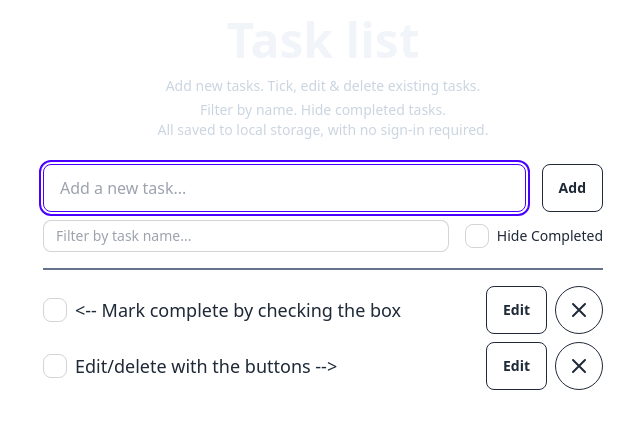
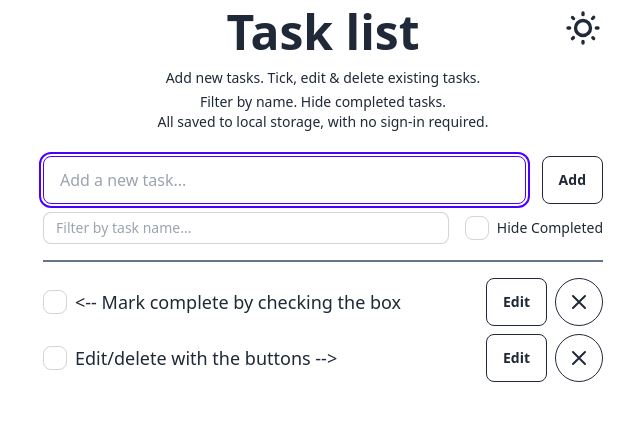
Before and after one commit to jakerbp/tasklist, a React (Vite) app: page / in a window 1280 px wide. Shown: the top 428 px of the page, without its empty margins (317-957 px from the left). Built offline with nearby package versions, Linux system fonts and the light colour scheme.

Commit message:
add theme button & fix styling

```diff
--- a/index.html
+++ b/index.html
@@ -3,7 +3,6 @@
   <head>
     <meta charset="UTF-8" />
     <meta name="viewport" content="width=device-width, initial-scale=1.0" />
-    <link href="./src/output.css" rel="stylesheet">
     <title>Vite + React</title>
   </head>
   <body>
--- a/src/output.css
+++ b/public/output.css
@@ -607,7 +607,73 @@ html {
   --bc: 0.278078 0.029596 256.847952;
 }
 
+:root:has(input.theme-controller[value=light]:checked) {
+  color-scheme: light;
+  --in: 0.7206 0.191 231.6;
+  --su: 64.8% 0.150 160;
+  --wa: 0.8471 0.199 83.87;
+  --er: 0.7176 0.221 22.18;
+  --pc: 0.89824 0.06192 275.75;
+  --ac: 0.15352 0.0368 183.61;
+  --inc: 0 0 0;
+  --suc: 0 0 0;
+  --wac: 0 0 0;
+  --erc: 0 0 0;
+  --rounded-box: 1rem;
+  --rounded-btn: 0.5rem;
+  --rounded-badge: 1.9rem;
+  --animation-btn: 0.25s;
+  --animation-input: .2s;
+  --btn-focus-scale: 0.95;
+  --border-btn: 1px;
+  --tab-border: 1px;
+  --tab-radius: 0.5rem;
+  --p: 0.4912 0.3096 275.75;
+  --s: 0.6971 0.329 342.55;
+  --sc: 0.9871 0.0106 342.55;
+  --a: 0.7676 0.184 183.61;
+  --n: 0.321785 0.02476 255.701624;
+  --nc: 0.894994 0.011585 252.096176;
+  --b1: 1 0 0;
+  --b2: 0.961151 0 0;
+  --b3: 0.924169 0.00108 197.137559;
+  --bc: 0.278078 0.029596 256.847952;
+}
+
 [data-theme=dark] {
+  color-scheme: dark;
+  --in: 0.7206 0.191 231.6;
+  --su: 64.8% 0.150 160;
+  --wa: 0.8471 0.199 83.87;
+  --er: 0.7176 0.221 22.18;
+  --pc: 0.13138 0.0392 275.75;
+  --sc: 0.1496 0.052 342.55;
+  --ac: 0.14902 0.0334 183.61;
+  --inc: 0 0 0;
+  --suc: 0 0 0;
+  --wac: 0 0 0;
+  --erc: 0 0 0;
+  --rounded-box: 1rem;
+  --rounded-btn: 0.5rem;
+  --rounded-badge: 1.9rem;
+  --animation-btn: 0.25s;
+  --animation-input: .2s;
+  --btn-focus-scale: 0.95;
+  --border-btn: 1px;
+  --tab-border: 1px;
+  --tab-radius: 0.5rem;
+  --p: 0.6569 0.196 275.75;
+  --s: 0.748 0.26 342.55;
+  --a: 0.7451 0.167 183.61;
+  --n: 0.313815 0.021108 254.139175;
+  --nc: 0.746477 0.0216 264.435964;
+  --b1: 0.253267 0.015896 252.417568;
+  --b2: 0.232607 0.013807 253.100675;
+  --b3: 0.211484 0.01165 254.087939;
+  --bc: 0.746477 0.0216 264.435964;
+}
+
+:root:has(input.theme-controller[value=dark]:checked) {
   color-scheme: dark;
   --in: 0.7206 0.191 231.6;
   --su: 64.8% 0.150 160;
@@ -1035,6 +1101,48 @@ html {
   margin-inline-end: -0px;
 }
 
+.swap {
+  position: relative;
+  display: inline-grid;
+  -webkit-user-select: none;
+     -moz-user-select: none;
+          user-select: none;
+  place-content: center;
+  cursor: pointer;
+}
+
+.swap > * {
+  grid-column-start: 1;
+  grid-row-start: 1;
+  transition-duration: 300ms;
+  transition-timing-function: cubic-bezier(0, 0, 0.2, 1);
+  transition-property: transform, opacity;
+}
+
+.swap input {
+  -webkit-appearance: none;
+     -moz-appearance: none;
+          appearance: none;
+}
+
+.swap .swap-on,
+.swap .swap-indeterminate,
+.swap input:indeterminate ~ .swap-on {
+  opacity: 0;
+}
+
+.swap input:checked ~ .swap-off,
+.swap-active .swap-off,
+.swap input:indeterminate ~ .swap-off {
+  opacity: 0;
+}
+
+.swap input:checked ~ .swap-on,
+.swap-active .swap-on,
+.swap input:indeterminate ~ .swap-indeterminate {
+  opacity: 1;
+}
+
 .btm-nav > * .label {
   font-size: 1rem;
   line-height: 1.5rem;
@@ -1051,10 +1159,6 @@ html {
     background-color: var(--btn-color, var(--fallback-b2));
     border-color: var(--btn-color, var(--fallback-b2));
   }
-
-  .btn-primary {
-    --btn-color: var(--fallback-p);
-  }
 }
 
 @supports (color: color-mix(in oklab, black, black)) {
@@ -1098,18 +1202,6 @@ html {
   outline-style: solid;
   outline-width: 2px;
   outline-offset: 2px;
-}
-
-.btn-primary {
-  --tw-text-opacity: 1;
-  color: var(--fallback-pc,oklch(var(--pc)/var(--tw-text-opacity)));
-  outline-color: var(--fallback-p,oklch(var(--p)/1));
-}
-
-@supports (color: oklch(0 0 0)) {
-  .btn-primary {
-    --btn-color: var(--p);
-  }
 }
 
 .btn.glass {
@@ -1342,18 +1434,6 @@ html {
   outline-color: var(--fallback-bc,oklch(var(--bc)/0.2));
 }
 
-.input-primary {
-  --tw-border-opacity: 1;
-  border-color: var(--fallback-p,oklch(var(--p)/var(--tw-border-opacity)));
-}
-
-.input-primary:focus,
-    .input-primary:focus-within {
-  --tw-border-opacity: 1;
-  border-color: var(--fallback-p,oklch(var(--p)/var(--tw-border-opacity)));
-  outline-color: var(--fallback-p,oklch(var(--p)/1));
-}
-
 .input-accent {
   --tw-border-opacity: 1;
   border-color: var(--fallback-a,oklch(var(--a)/var(--tw-border-opacity)));
@@ -1492,6 +1572,49 @@ html {
   }
 }
 
+.swap-rotate .swap-on,
+.swap-rotate .swap-indeterminate,
+.swap-rotate input:indeterminate ~ .swap-on {
+  --tw-rotate: 45deg;
+  transform: translate(var(--tw-translate-x), var(--tw-translate-y)) rotate(var(--tw-rotate)) skewX(var(--tw-skew-x)) skewY(var(--tw-skew-y)) scaleX(var(--tw-scale-x)) scaleY(var(--tw-scale-y));
+}
+
+.swap-rotate input:checked ~ .swap-off,
+.swap-active:where(.swap-rotate) .swap-off,
+.swap-rotate input:indeterminate ~ .swap-off {
+  --tw-rotate: -45deg;
+  transform: translate(var(--tw-translate-x), var(--tw-translate-y)) rotate(var(--tw-rotate)) skewX(var(--tw-skew-x)) skewY(var(--tw-skew-y)) scaleX(var(--tw-scale-x)) scaleY(var(--tw-scale-y));
+}
+
+.swap-rotate input:checked ~ .swap-on,
+.swap-active:where(.swap-rotate) .swap-on,
+.swap-rotate input:indeterminate ~ .swap-indeterminate {
+  --tw-rotate: 0deg;
+  transform: translate(var(--tw-translate-x), var(--tw-translate-y)) rotate(var(--tw-rotate)) skewX(var(--tw-skew-x)) skewY(var(--tw-skew-y)) scaleX(var(--tw-scale-x)) scaleY(var(--tw-scale-y));
+}
+
+.swap-flip .swap-on,
+.swap-flip .swap-indeterminate,
+.swap-flip input:indeterminate ~ .swap-on {
+  transform: rotateY(180deg);
+  backface-visibility: hidden;
+  opacity: 1;
+}
+
+.swap-flip input:checked ~ .swap-off,
+.swap-active:where(.swap-flip) .swap-off,
+.swap-flip input:indeterminate ~ .swap-off {
+  transform: rotateY(-180deg);
+  backface-visibility: hidden;
+  opacity: 1;
+}
+
+.swap-flip input:checked ~ .swap-on,
+.swap-active:where(.swap-flip) .swap-on,
+.swap-flip input:indeterminate ~ .swap-indeterminate {
+  transform: rotateY(0deg);
+}
+
 @keyframes toast-pop {
   0% {
     transform: scale(0.9);
@@ -1540,20 +1663,6 @@ html {
   line-height: 2rem;
 }
 
-.m-2 {
-  margin: 0.5rem;
-}
-
-.mx-4 {
-  margin-left: 1rem;
-  margin-right: 1rem;
-}
-
-.mx-2 {
-  margin-left: 0.5rem;
-  margin-right: 0.5rem;
-}
-
 .mx-auto {
   margin-left: auto;
   margin-right: auto;
@@ -1564,6 +1673,10 @@ html {
   margin-bottom: 0.5rem;
 }
 
+.-mb-14 {
+  margin-bottom: -3.5rem;
+}
+
 .mb-2 {
   margin-bottom: 0.5rem;
 }
@@ -1572,50 +1685,10 @@ html {
   margin-bottom: 1rem;
 }
 
-.mr-2 {
-  margin-right: 0.5rem;
-}
-
 .mt-2 {
   margin-top: 0.5rem;
 }
 
-.mt-4 {
-  margin-top: 1rem;
-}
-
-.mt-6 {
-  margin-top: 1.5rem;
-}
-
-.ml-2 {
-  margin-left: 0.5rem;
-}
-
-.ml-4 {
-  margin-left: 1rem;
-}
-
-.mr-4 {
-  margin-right: 1rem;
-}
-
-.ml-1 {
-  margin-left: 0.25rem;
-}
-
-.mr-16 {
-  margin-right: 4rem;
-}
-
-.mr-12 {
-  margin-right: 3rem;
-}
-
-.ml-0 {
-  margin-left: 0px;
-}
-
 .flex {
   display: flex;
 }
@@ -1624,86 +1697,26 @@ html {
   display: list-item;
 }
 
+.h-10 {
+  height: 2.5rem;
+}
+
 .h-6 {
   height: 1.5rem;
 }
 
-.h-8 {
-  height: 2rem;
-}
-
-.h-4 {
-  height: 1rem;
+.w-10 {
+  width: 2.5rem;
 }
 
 .w-6 {
   width: 1.5rem;
 }
 
-.w-4 {
-  width: 1rem;
-}
-
-.w-8 {
-  width: 2rem;
-}
-
-.w-12 {
-  width: 3rem;
-}
-
 .w-full {
   width: 100%;
 }
 
-.w-48 {
-  width: 12rem;
-}
-
-.w-56 {
-  width: 14rem;
-}
-
-.w-64 {
-  width: 16rem;
-}
-
-.w-72 {
-  width: 18rem;
-}
-
-.max-w-xs {
-  max-width: 20rem;
-}
-
-.max-w-lg {
-  max-width: 32rem;
-}
-
-.max-w-md {
-  max-width: 28rem;
-}
-
-.max-w-2 {
-  max-width: 0.5rem;
-}
-
-.max-w-12 {
-  max-width: 3rem;
-}
-
-.max-w-64 {
-  max-width: 16rem;
-}
-
-.max-w-48 {
-  max-width: 12rem;
-}
-
-.max-w-4xl {
-  max-width: 56rem;
-}
-
 .max-w-sm {
   max-width: 24rem;
 }
@@ -1712,26 +1725,10 @@ html {
   max-width: 36rem;
 }
 
-.flex-shrink {
-  flex-shrink: 1;
-}
-
-.shrink {
-  flex-shrink: 1;
-}
-
 .grow {
   flex-grow: 1;
 }
 
-.flex-col {
-  flex-direction: column;
-}
-
-.flex-wrap {
-  flex-wrap: wrap;
-}
-
 .flex-nowrap {
   flex-wrap: nowrap;
 }
@@ -1740,6 +1737,10 @@ html {
   align-items: center;
 }
 
+.justify-end {
+  justify-content: flex-end;
+}
+
 .justify-between {
   justify-content: space-between;
 }
@@ -1752,51 +1753,12 @@ html {
   gap: 1rem;
 }
 
-.gap-8 {
-  gap: 2rem;
-}
-
-.gap-6 {
-  gap: 1.5rem;
-}
-
-.gap-3 {
-  gap: 0.75rem;
-}
-
-.text-wrap {
-  text-wrap: wrap;
-}
-
 .text-nowrap {
   text-wrap: nowrap;
 }
 
-.border-b {
-  border-bottom-width: 1px;
-}
-
 .border-b-2 {
   border-bottom-width: 2px;
-}
-
-.border-t-2 {
-  border-top-width: 2px;
-}
-
-.border-slate-600 {
-  --tw-border-opacity: 1;
-  border-color: rgb(71 85 105 / var(--tw-border-opacity));
-}
-
-.border-slate-200 {
-  --tw-border-opacity: 1;
-  border-color: rgb(226 232 240 / var(--tw-border-opacity));
-}
-
-.border-slate-400 {
-  --tw-border-opacity: 1;
-  border-color: rgb(148 163 184 / var(--tw-border-opacity));
 }
 
 .border-slate-500 {
@@ -1804,22 +1766,13 @@ html {
   border-color: rgb(100 116 139 / var(--tw-border-opacity));
 }
 
-.bg-slate-100 {
-  --tw-bg-opacity: 1;
-  background-color: rgb(241 245 249 / var(--tw-bg-opacity));
-}
-
-.bg-slate-600 {
-  --tw-bg-opacity: 1;
-  background-color: rgb(71 85 105 / var(--tw-bg-opacity));
-}
-
-.p-2 {
-  padding: 0.5rem;
-}
-
-.p-4 {
-  padding: 1rem;
+.fill-current {
+  fill: currentColor;
+}
+
+.px-10 {
+  padding-left: 2.5rem;
+  padding-right: 2.5rem;
 }
 
 .px-2 {
@@ -1827,67 +1780,27 @@ html {
   padding-right: 0.5rem;
 }
 
-.px-4 {
-  padding-left: 1rem;
-  padding-right: 1rem;
-}
-
-.py-2 {
-  padding-top: 0.5rem;
-  padding-bottom: 0.5rem;
-}
-
-.px-8 {
-  padding-left: 2rem;
-  padding-right: 2rem;
-}
-
-.py-4 {
-  padding-top: 1rem;
-  padding-bottom: 1rem;
-}
-
-.py-6 {
-  padding-top: 1.5rem;
-  padding-bottom: 1.5rem;
-}
-
 .py-1 {
   padding-top: 0.25rem;
   padding-bottom: 0.25rem;
 }
 
-.px-6 {
-  padding-left: 1.5rem;
-  padding-right: 1.5rem;
-}
-
-.px-12 {
-  padding-left: 3rem;
-  padding-right: 3rem;
-}
-
-.px-10 {
-  padding-left: 2.5rem;
-  padding-right: 2.5rem;
-}
-
-.px-11 {
-  padding-left: 2.75rem;
-  padding-right: 2.75rem;
-}
-
-.px-1 {
-  padding-left: 0.25rem;
-  padding-right: 0.25rem;
-}
-
 .pb-2 {
   padding-bottom: 0.5rem;
 }
 
 .text-center {
   text-align: center;
+}
+
+.text-5xl {
+  font-size: 3rem;
+  line-height: 1;
+}
+
+.text-lg {
+  font-size: 1.125rem;
+  line-height: 1.75rem;
 }
 
 .text-sm {
@@ -1895,21 +1808,6 @@ html {
   line-height: 1.25rem;
 }
 
-.text-lg {
-  font-size: 1.125rem;
-  line-height: 1.75rem;
-}
-
-.text-5xl {
-  font-size: 3rem;
-  line-height: 1;
-}
-
-.text-xs {
-  font-size: 0.75rem;
-  line-height: 1rem;
-}
-
 .font-bold {
   font-weight: 700;
 }
@@ -1918,32 +1816,8 @@ html {
   font-style: italic;
 }
 
-.text-slate-200 {
-  --tw-text-opacity: 1;
-  color: rgb(226 232 240 / var(--tw-text-opacity));
-}
-
-.text-slate-100 {
-  --tw-text-opacity: 1;
-  color: rgb(241 245 249 / var(--tw-text-opacity));
-}
-
-.text-slate-400 {
-  --tw-text-opacity: 1;
-  color: rgb(148 163 184 / var(--tw-text-opacity));
-}
-
-.text-slate-300 {
-  --tw-text-opacity: 1;
-  color: rgb(203 213 225 / var(--tw-text-opacity));
-}
-
 .line-through {
   text-decoration-line: line-through;
-}
-
-.opacity-70 {
-  opacity: 0.7;
 }
 
 .opacity-50 {
@@ -1981,14 +1855,6 @@ html {
 }
 
 @media (min-width: 640px) {
-  .sm\:max-w-md {
-    max-width: 28rem;
-  }
-
-  .sm\:max-w-lg {
-    max-width: 32rem;
-  }
-
   .sm\:max-w-xl {
     max-width: 36rem;
   }
--- a/src/App.jsx
+++ b/src/App.jsx
@@ -2,6 +2,7 @@ import { createContext, useEffect, useReducer, useState } from "react";
 import { NewTodo } from "./NewTodo";
 import { TodoList } from "./TodoList";
 import { TodoFilter } from "./TodoFilter";
+import { ThemeToggle } from "./ThemeToggle";
 
 const ACTIONS = {
   ADD: "ADD",
@@ -46,7 +47,6 @@ export const TodoContext = createContext();
 function App() {
   const [hideCompleted, setHideCompleted] = useState(false);
   const [filterName, setFilterName] = useState("");
-
   const [todos, dispatch] = useReducer(
     reducer,
     [
@@ -112,10 +112,13 @@ function App() {
       }}
     >
       <div className="mx-auto sm:max-w-xl px-2 max-w-sm">
+<ThemeToggle/>
         <div className="hero-content text-center">
           <div className="max-w-xl">
-            <h1 className="text-5xl font-bold text-slate-100">Task list</h1>
-            <div className="my-2 text-sm text-slate-300">
+
+            <h1 className="text-5xl font-bold text-center">Task list</h1>
+
+            <div className="my-2 text-sm ">
               <p className="py-1">
                 Add new tasks. Tick, edit & delete existing tasks.{" "}
               </p>
--- /dev/null
+++ b/src/ThemeToggle.jsx
@@ -0,0 +1,18 @@
+import { useEffect, useState } from "react";
+
+export function ThemeToggle() {
+  const [theme, setTheme] = useState(localStorage.getItem('theme') || 'light')
+  useEffect(()=>{
+    localStorage.setItem('theme',theme)
+    document.documentElement.setAttribute("data-theme", theme);
+  },[theme])
+  return (
+    <div className="flex justify-end  w-full mt-2 -mb-14">
+      <label className="swap swap-rotate">
+      <input type="checkbox" className="theme-controller" checked={theme === 'light'} value={theme} onChange={()=>{setTheme(theme === 'light' ? 'dark' : 'light')}}/>
+      <svg className="swap-on fill-current w-10 h-10" xmlns="http://www.w3.org/2000/svg" viewBox="0 0 24 24"><path d="M5.64,17l-.71.71a1,1,0,0,0,0,1.41,1,1,0,0,0,1.41,0l.71-.71A1,1,0,0,0,5.64,17ZM5,12a1,1,0,0,0-1-1H3a1,1,0,0,0,0,2H4A1,1,0,0,0,5,12Zm7-7a1,1,0,0,0,1-1V3a1,1,0,0,0-2,0V4A1,1,0,0,0,12,5ZM5.64,7.05a1,1,0,0,0,.7.29,1,1,0,0,0,.71-.29,1,1,0,0,0,0-1.41l-.71-.71A1,1,0,0,0,4.93,6.34Zm12,.29a1,1,0,0,0,.7-.29l.71-.71a1,1,0,1,0-1.41-1.41L17,5.64a1,1,0,0,0,0,1.41A1,1,0,0,0,17.66,7.34ZM21,11H20a1,1,0,0,0,0,2h1a1,1,0,0,0,0-2Zm-9,8a1,1,0,0,0-1,1v1a1,1,0,0,0,2,0V20A1,1,0,0,0,12,19ZM18.36,17A1,1,0,0,0,17,18.36l.71.71a1,1,0,0,0,1.41,0,1,1,0,0,0,0-1.41ZM12,6.5A5.5,5.5,0,1,0,17.5,12,5.51,5.51,0,0,0,12,6.5Zm0,9A3.5,3.5,0,1,1,15.5,12,3.5,3.5,0,0,1,12,15.5Z"/></svg>
+      <svg className="swap-off fill-current w-10 h-10" xmlns="http://www.w3.org/2000/svg" viewBox="0 0 24 24"><path d="M21.64,13a1,1,0,0,0-1.05-.14,8.05,8.05,0,0,1-3.37.73A8.15,8.15,0,0,1,9.08,5.49a8.59,8.59,0,0,1,.25-2A1,1,0,0,0,8,2.36,10.14,10.14,0,1,0,22,14.05,1,1,0,0,0,21.64,13Zm-9.5,6.69A8.14,8.14,0,0,1,7.08,5.22v.27A10.15,10.15,0,0,0,17.22,15.63a9.79,9.79,0,0,0,2.1-.22A8.11,8.11,0,0,1,12.14,19.73Z"/></svg>
+        </label>
+    </div>
+  );
+}
--- a/src/main.jsx
+++ b/src/main.jsx
@@ -1,6 +1,7 @@
 import React from "react";
 import ReactDOM from "react-dom/client";
 import App from "./App";
+import '../public/output.css'
 
 ReactDOM.createRoot(document.getElementById("root")).render(
   <React.StrictMode>
```
Also changed, not shown: 1 other file (tests, documents, lock files or other folders).
